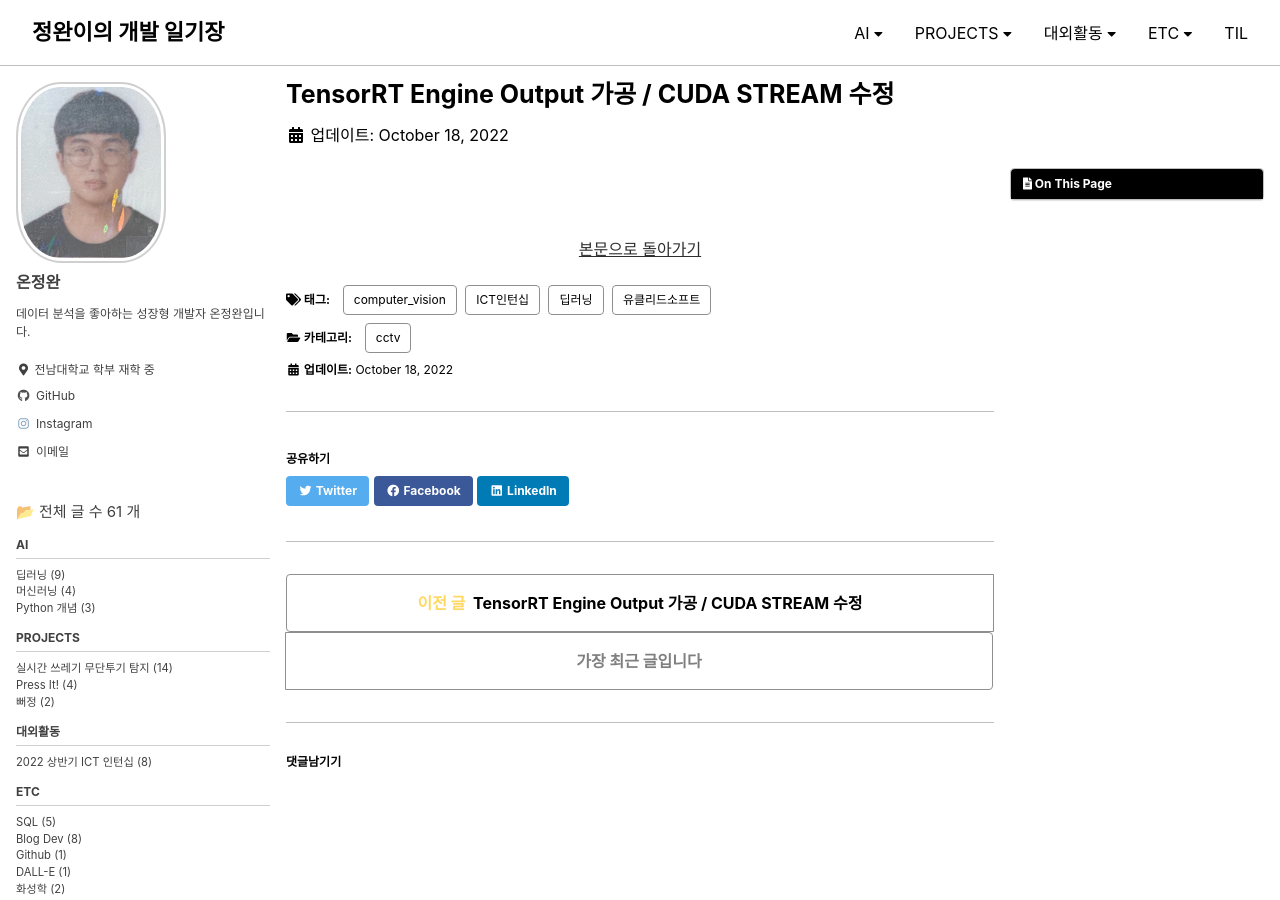
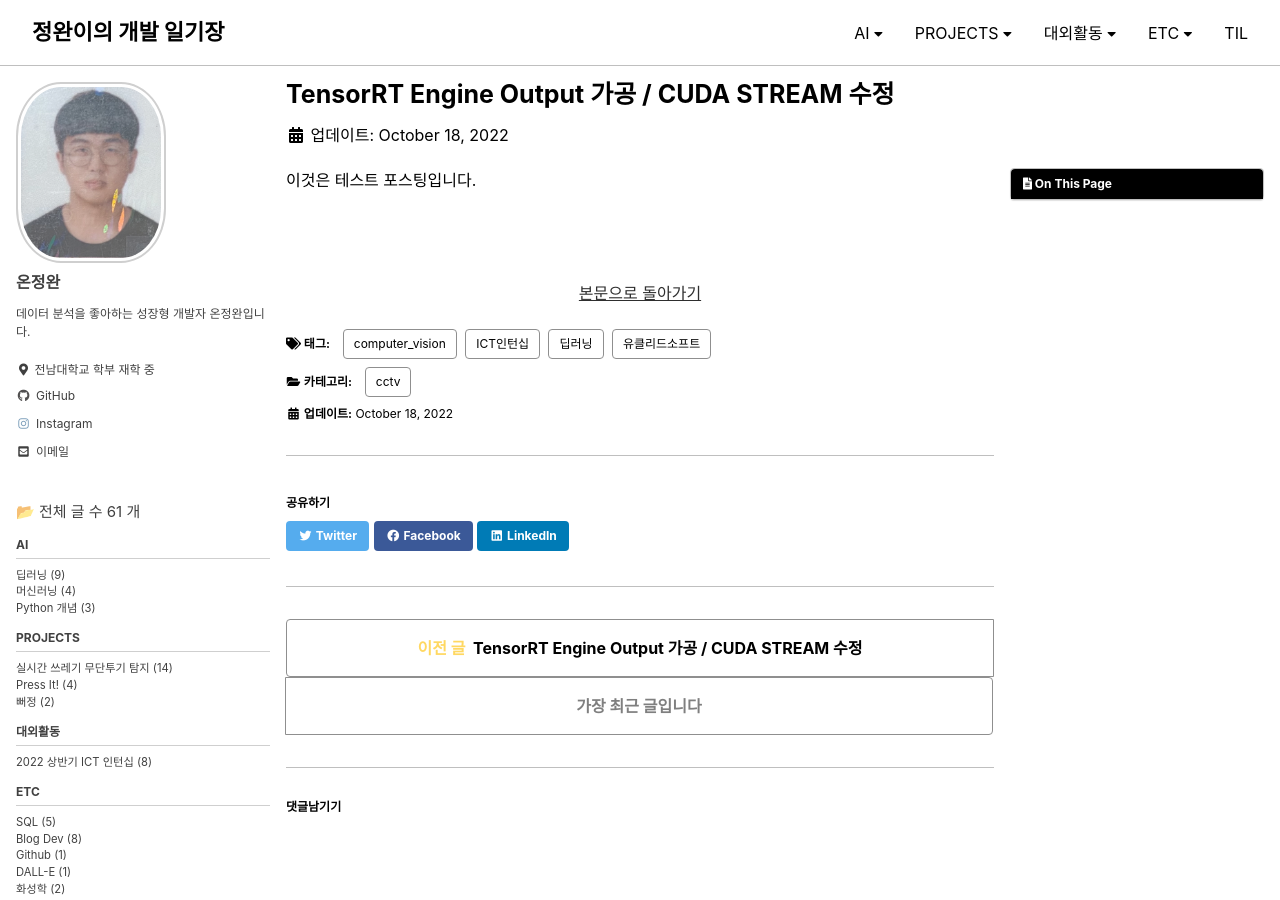
Before and after one commit to On-JungWoan/On-JungWoan.github.io, a Jekyll site: the page built from _posts/실시간 쓰레기 무단투기 탐지/2022-10-18-image_sort.md, in a window 1280 px wide and 900 px high. Built offline with Jekyll 4.4.1, drawn with Linux system fonts in a browser that asks for light colours; cached includes are drawn as plain includes; comment, search, counter and statistics services are not loaded.

Commit message:
테스트_포스팅

```diff
--- a/_posts/실시간 쓰레기 무단투기 탐지/2022-10-18-image_sort.md
+++ b/_posts/실시간 쓰레기 무단투기 탐지/2022-10-18-image_sort.md
@@ -16,7 +16,7 @@ date: 2022-10-18
 last_modified_at: 2022-10-18
 ---
 
-
+이것은 테스트 포스팅입니다.
 
 <br>
 <br>
```
